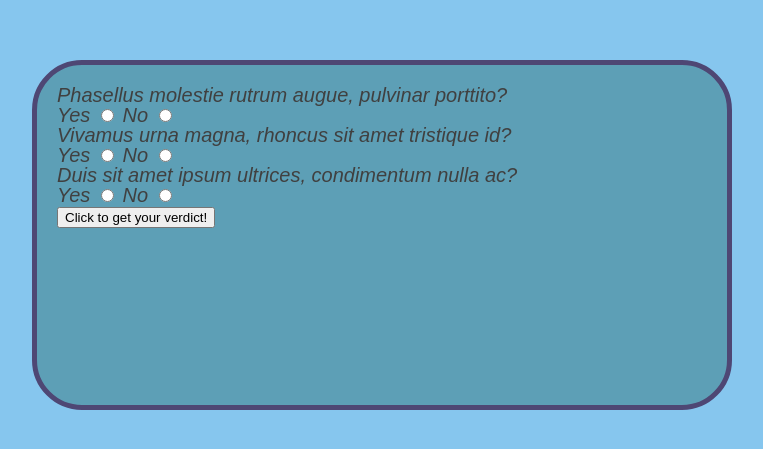
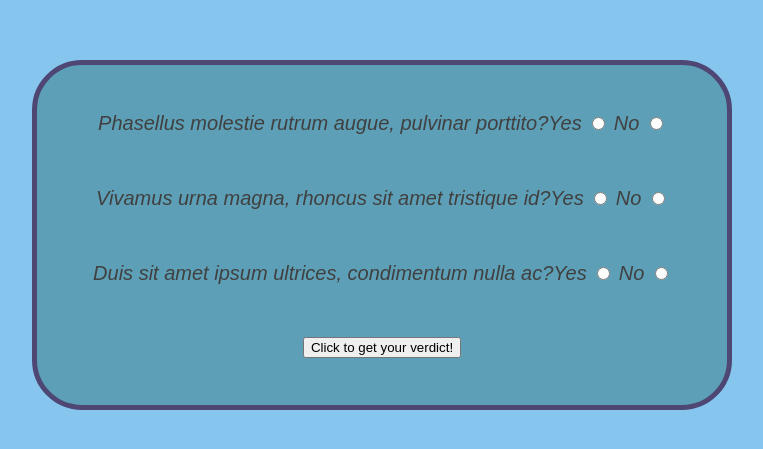
Before and after one commit to rejnowicz281/simple-quiz, a plain HTML site: page index.html in a window 1280 px wide. Shown: the part 165-614 px from the top of the page, without its empty margins (258-1021 px from the left). Drawn offline with Linux system fonts and the light colour scheme.

Commit message:
Positioned the sections of the main element correctly

```diff
--- a/main.css
+++ b/main.css
@@ -22,3 +22,9 @@ main{
   font-size: 1.25em;
   font-style: italic;
 }
+main section{
+  display:flex;
+  justify-content: center;
+  align-items: center;
+  height: 25%;
+}
```
